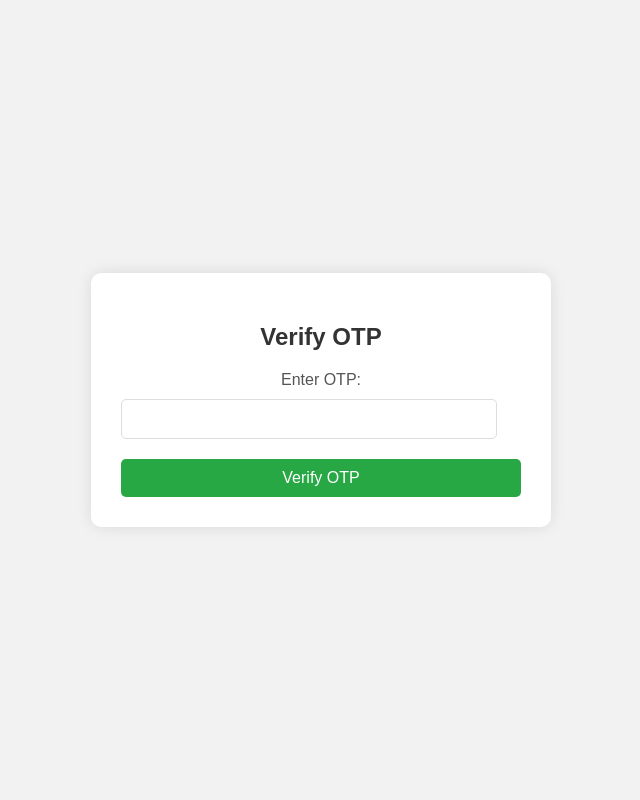
After one commit to prabeen1234/Clz-FInal-Project, a PHP site: page /send_blood_request/pages/verify_otp.php in a window 1280 px wide. The commit adds this page. Shown: the whole page, without its empty margins (319-959 px from the left). Run offline with PHP 8.4, Linux system fonts and the light colour scheme.

Commit message:
last change

```diff
--- a/includes/Register.php
+++ b/includes/Register.php
@@ -6,7 +6,6 @@ class Register {
         $this->con = $con;
     }
 
-    // Private methods for checking registration
     private function checkPhone($phone) {
         $query = "SELECT id FROM users WHERE mobile = ?";
         $stmt = $this->con->prepare($query);
@@ -29,7 +28,6 @@ class Register {
         return $exists;
     }
 
-    // Public methods to check if phone or email is registered
     public function isPhoneRegistered($phone) {
         return $this->checkPhone($phone);
     }
@@ -38,8 +36,7 @@ class Register {
         return $this->checkEmail($email);
     }
 
-    public function handleRegistration($data) {
-        // Validate input
+    public function handleRegistration($data, $imageBlob) {
         if (
             isset($data['password'], $data['fullname'], $data['age'], $data['sex'],
                   $data['blood_type'], $data['mobile'], $data['email'], $data['weight'],
@@ -49,7 +46,6 @@ class Register {
             !empty($data['mobile']) && !empty($data['email']) && !empty($data['weight']) &&
             !empty($data['state']) && !empty($data['latitude']) && !empty($data['longitude']) && !empty($data['role'])
         ) {
-            // Sanitize input data
             $password = password_hash($data['password'], PASSWORD_BCRYPT);
             $fullname = $this->con->real_escape_string($data['fullname']);
             $age = (int)$data['age'];
@@ -63,10 +59,8 @@ class Register {
             $longitude = (float)$data['longitude'];
             $role = $this->con->real_escape_string($data['role']);
 
-            // Set account status based on role
             $status = ($role === 'donor') ? 'pending' : 'approved';
 
-            // Check if phone number already exists
             if ($this->isPhoneRegistered($mobile)) {
                 echo '<script>
                         alert("Mobile number already registered");
@@ -75,7 +69,6 @@ class Register {
                 return;
             }
 
-            // Check if email already exists
             if ($this->isEmailRegistered($email)) {
                 echo '<script>
                         alert("Email is already registered");
@@ -84,13 +77,6 @@ class Register {
                 return;
             }
 
-            // Handle image upload
-            $imageBlob = null;
-            if (isset($_FILES['image']) && $_FILES['image']['error'] === UPLOAD_ERR_OK) {
-                $imageBlob = file_get_contents($_FILES['image']['tmp_name']);
-            }
-
-            // Prepare SQL statement
             $query = "INSERT INTO users (password, fullname, age, sex, blood_type, mobile, email, weight, state, latitude, longitude, role, status, imageBlob)
                       VALUES (?, ?, ?, ?, ?, ?, ?, ?, ?, ?, ?, ?, ?, ?)";
 
@@ -98,13 +84,11 @@ class Register {
             $stmt->bind_param("ssissssssdssss", $password, $fullname, $age, $sex, $blood_type, $mobile, $email, $weight, $state, $latitude, $longitude, $role, $status, $imageBlob);
 
             if ($stmt->execute()) {
-                // Registration successful
                 echo '<script>
                         alert("Registration successful. Your account is ' . $status . '.");
                         window.location.href = "../index.php";
                       </script>';
             } else {
-                // Registration failed
                 echo '<script>
                         alert("Registration failed: ' . htmlspecialchars($this->con->error, ENT_QUOTES, 'UTF-8') . '");
                         window.location.href = "../pages/register.php";
@@ -113,7 +97,6 @@ class Register {
 
             $stmt->close();
         } else {
-            // Missing or empty fields
             echo '<script>
                     alert("Please fill in all required fields.");
                     window.location.href = "../pages/register.php";
@@ -121,20 +104,4 @@ class Register {
         }
     }
 }
-
-// Handle form submission
-if ($_SERVER['REQUEST_METHOD'] == 'POST') {
-    $data = $_POST;
-
-    // Make sure to handle file uploads correctly
-    if (isset($_FILES['image'])) {
-        $data['imageBlob'] = file_get_contents($_FILES['image']['tmp_name']);
-    }
-
-    $db = new Database();
-    $con = $db->getConnection();
-
-    $register = new Register($con);
-    $register->handleRegistration($data);
-}
 ?>
--- /dev/null
+++ b/pages/verify_otp.php
@@ -0,0 +1,115 @@
+<?php
+session_start();
+ini_set('display_errors', 1);
+ini_set('display_startup_errors', 1);
+error_reporting(E_ALL);
+
+require '../includes/Config.php';
+require '../includes/Register.php';
+
+if ($_SERVER['REQUEST_METHOD'] == 'POST') {
+    $enteredOtp = $_POST['otp'];
+    if ($enteredOtp == $_SESSION['otp']) {
+        // OTP is correct, proceed with registration
+        $data = $_SESSION['registration_data'];
+        $imageBlob = isset($_SESSION['registration_data']['image']) ? $_SESSION['registration_data']['image'] : null;
+
+        // Get database connection
+        $db = new Database();
+        $con = $db->getConnection();
+
+        // Create an instance of Register and call handleRegistration
+        $register = new Register($con);
+        $register->handleRegistration($data, $imageBlob);
+
+        // Clear session data
+        unset($_SESSION['otp']);
+        unset($_SESSION['registration_data']);
+    } else {
+        echo '<script>
+        alert("Invalid OTP");
+        </script>';
+    }
+}
+?>
+
+<!DOCTYPE html>
+<html>
+<head>
+    <meta charset="UTF-8">
+    <meta name="viewport" content="width=device-width, initial-scale=1.0">
+    <title>Verify OTP</title>
+    <style>
+        body {
+            font-family: Arial, sans-serif;
+            background-color: #f2f2f2;
+            display: flex;
+            justify-content: center;
+            align-items: center;
+            height: 100vh;
+            margin: 0;
+        }
+        .otp-verification {
+            background-color: #fff;
+            padding: 30px;
+            border-radius: 10px;
+            box-shadow: 0 0 15px rgba(0, 0, 0, 0.1);
+            width: 100%;
+            max-width: 400px;
+            text-align: center;
+        }
+        .otp-verification h2 {
+            margin-bottom: 20px;
+            color: #333;
+            font-size: 24px;
+        }
+        .otp-verification form {
+            display: flex;
+            flex-direction: column;
+        }
+        .otp-verification label {
+            margin-bottom: 10px;
+            font-size: 16px;
+            color: #555;
+        }
+        .otp-verification input[type="text"] {
+            padding: 10px;
+            border: 1px solid #ddd;
+            border-radius: 5px;
+            margin-bottom: 20px;
+            font-size: 16px;
+            width: calc(100% - 24px);
+            box-sizing: border-box;
+        }
+        .otp-verification button {
+            padding: 10px;
+            border: none;
+            border-radius: 5px;
+            background-color: #28a745;
+            color: #fff;
+            font-size: 16px;
+            cursor: pointer;
+            transition: background-color 0.3s;
+        }
+        .otp-verification button:hover {
+            background-color: #218838;
+        }
+        @media (max-width: 480px) {
+            .otp-verification {
+                padding: 20px;
+                box-shadow: none;
+            }
+        }
+    </style>
+</head>
+<body>
+<div class="otp-verification">
+    <h2>Verify OTP</h2>
+    <form action="verify_otp.php" method="post">
+        <label for="otp">Enter OTP:</label>
+        <input type="text" id="otp" name="otp" required>
+        <button type="submit">Verify OTP</button>
+    </form>
+</div>
+</body>
+</html>
```
Also changed, not shown: pages/register.php (+37 -54 lines).
